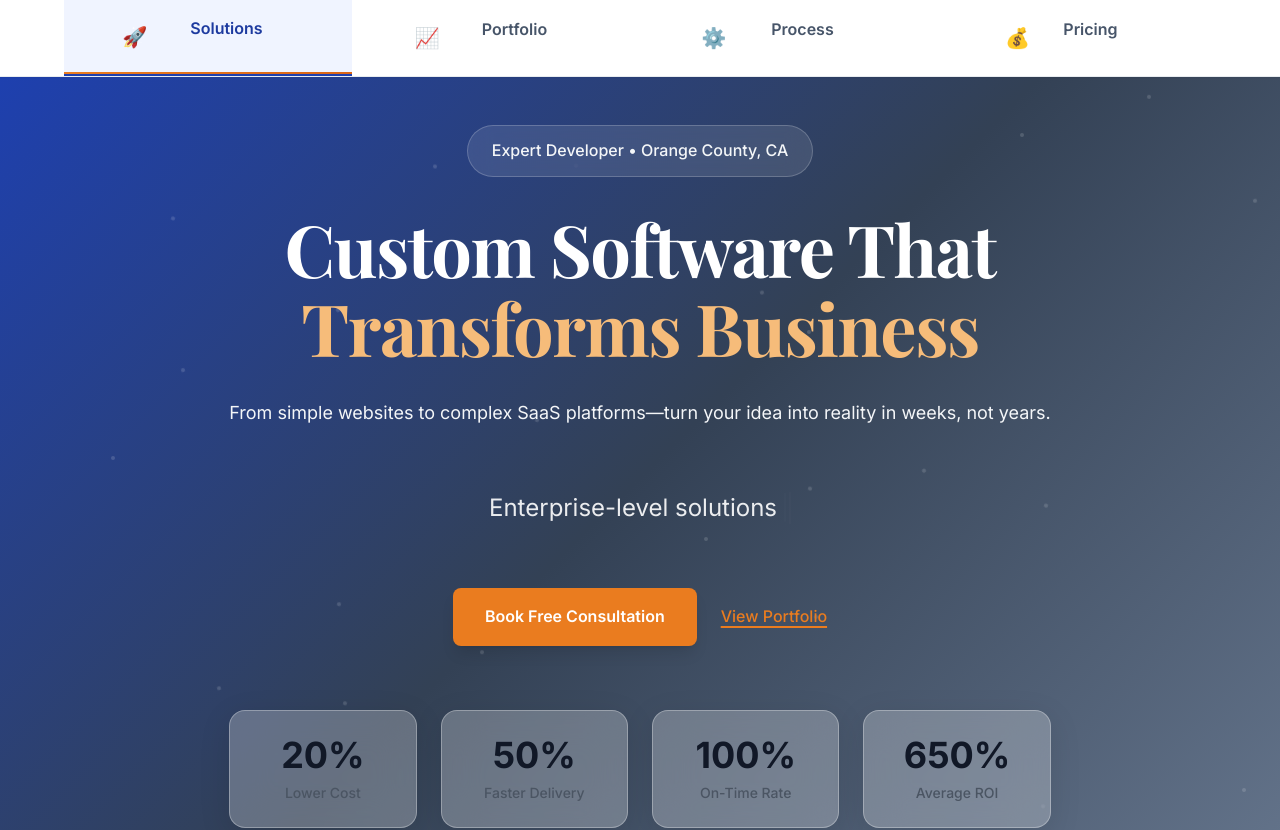
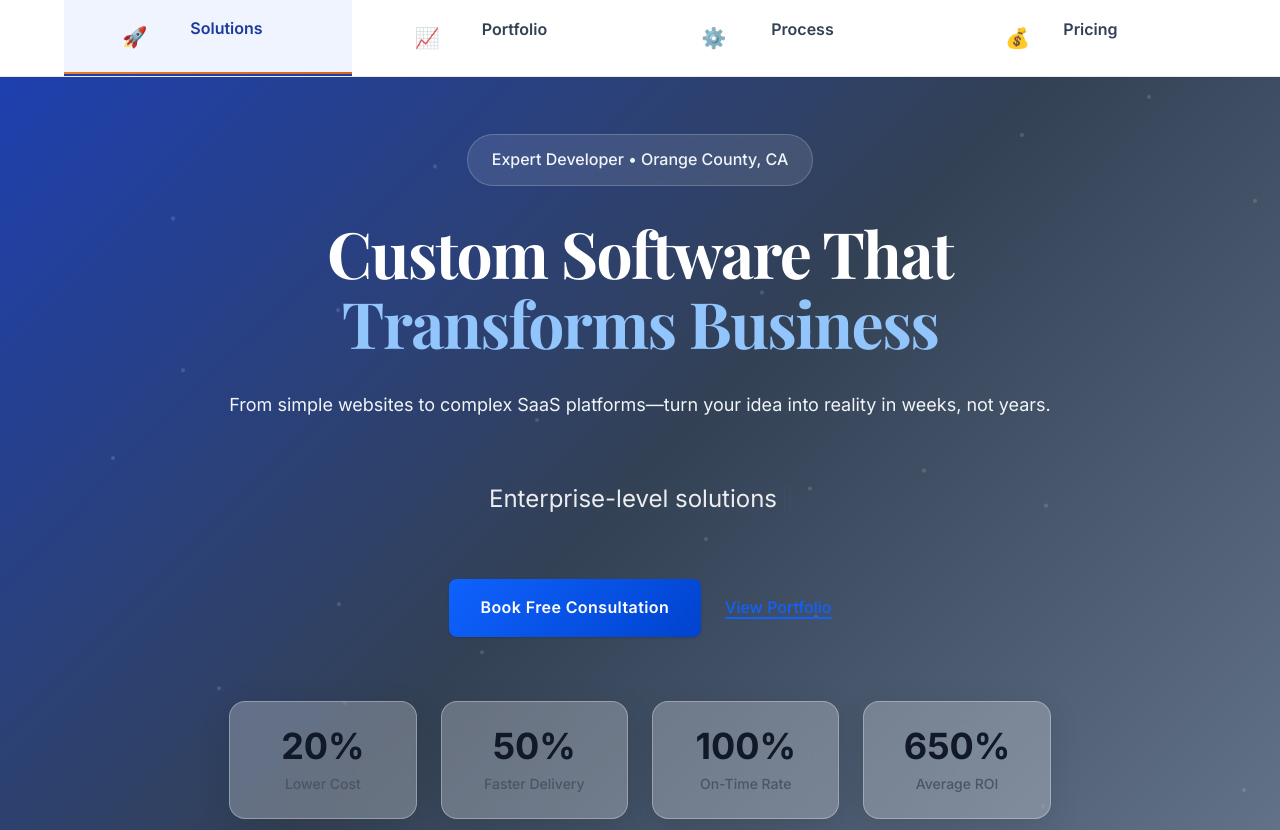
Before and after one commit to SiedahmedM/MyBusinessOS, a Next.js app: page / in a window 1280 px wide. Shown: the top 830 px of the page. Built offline with nearby package versions, Linux system fonts and the light colour scheme.

Commit message:
Feat: Remodernizing

```diff
--- a/src/app/globals.css
+++ b/src/app/globals.css
@@ -5,10 +5,11 @@
 @tailwind utilities;
 
 :root {
-  --hero-gradient: linear-gradient(135deg, #1e40af 0%, #334155 50%, #64748b 100%);
+  /* More professional gradient */
+  --hero-gradient: linear-gradient(135deg, #0f172a 0%, #1e293b 50%, #334155 100%);
   --primary-gradient: linear-gradient(135deg, #1e40af 0%, #1d3a9f 100%);
-  --accent-gradient: linear-gradient(135deg, #ea7c1f 0%, #db6515 100%);
-  --neutral-gradient: linear-gradient(135deg, #f4f6f8 0%, #e8ecf0 100%);
+  --accent-gradient: linear-gradient(135deg, #0f62fe 0%, #0043ce 100%);
+  --neutral-gradient: linear-gradient(135deg, #f8fafc 0%, #f1f5f9 100%);
 }
 
 * {
@@ -77,10 +78,11 @@ body {
   }
 }
 
+/* Refined fade-in animation */
 @keyframes fadeInUp {
   from {
     opacity: 0;
-    transform: translateY(30px);
+    transform: translateY(20px);
   }
   to {
     opacity: 1;
@@ -105,7 +107,11 @@ body {
 }
 
 .animate-fadeInUp {
-  animation: fadeInUp 0.6s ease-out forwards;
+  animation: fadeInUp 0.6s cubic-bezier(0.16, 1, 0.3, 1) forwards;
+}
+
+.animate-on-scroll {
+  animation: fadeInUp 0.6s cubic-bezier(0.16, 1, 0.3, 1) forwards;
 }
 
 .animate-cursor {
@@ -201,29 +207,51 @@ body {
 
 /* Section spacing */
 .section-padding {
-  padding: 6rem 1rem;
+  padding: 5rem 1.5rem; /* More generous padding */
 }
 
-@media (max-width: 768px) {
+@media (min-width: 768px) {
   .section-padding {
-    padding: 4rem 1rem;
+    padding: 8rem 2rem;
+  }
+}
+
+@media (max-width: 767px) {
+  .section-padding {
+    padding: 3rem 1rem;
+  }
+}
+
+/* Better paragraph spacing */
+.prose p + p {
+  margin-top: 1.5em; /* Optimal paragraph spacing */
+}
+
+/* Improved card spacing */
+.card-grid {
+  gap: 2rem;
+}
+
+@media (min-width: 1024px) {
+  .card-grid {
+    gap: 3rem;
   }
 }
 
 /* Typography hierarchy */
 .hero-title {
   font-family: 'Playfair Display', serif;
-  font-size: clamp(3rem, 8vw, 4.5rem);
+  font-size: clamp(2.5rem, 7vw, 4rem); /* Slightly more restrained */
   font-weight: 700;
   line-height: 1.1;
-  letter-spacing: -0.02em;
+  letter-spacing: -0.025em; /* Tighter letter spacing for elegance */
 }
 
 .section-title {
   font-family: 'Playfair Display', serif;
-  font-size: clamp(2rem, 6vw, 2.5rem);
+  font-size: clamp(1.75rem, 5vw, 2.25rem); /* More conservative sizing */
   font-weight: 600;
-  line-height: 1.2;
+  line-height: 1.15;
   letter-spacing: -0.01em;
 }
 
@@ -257,15 +285,27 @@ body {
 
 /* Standardized button classes */
 .btn-primary {
-  @apply px-8 py-4 bg-accent-500 text-white font-semibold rounded-lg;
-  @apply hover:bg-accent-600 focus:bg-accent-600 focus:outline-none focus:ring-2 focus:ring-accent-500 focus:ring-offset-2;
-  @apply transition-all duration-200 ease-in-out;
-  @apply shadow-lg hover:shadow-xl;
+  padding: 1rem 2rem;
+  background: linear-gradient(135deg, #0f62fe 0%, #0043ce 100%);
+  border: none;
+  border-radius: 0.5rem;
+  color: white;
+  font-weight: 600;
+  font-size: 1rem;
+  letter-spacing: 0.025em;
+  transition: all 0.2s cubic-bezier(0.4, 0, 0.2, 1);
+  box-shadow: 0 1px 3px rgba(0, 0, 0, 0.1), 0 1px 2px rgba(0, 0, 0, 0.06);
   transform: translateY(0);
 }
 
 .btn-primary:hover {
-  transform: translateY(-2px);
+  transform: translateY(-1px);
+  box-shadow: 0 4px 12px rgba(15, 98, 254, 0.4);
+}
+
+.btn-primary:focus {
+  outline: none;
+  box-shadow: 0 4px 12px rgba(15, 98, 254, 0.4), 0 0 0 3px rgba(15, 98, 254, 0.1);
 }
 
 .btn-secondary {
@@ -303,14 +343,14 @@ body {
   box-shadow: 0 10px 30px rgba(0, 0, 0, 0.2);
 }
 
-/* Card hover effects */
+/* Refined hover effects */
 .card-hover {
-  transition: all 0.3s ease;
+  transition: all 0.3s cubic-bezier(0.4, 0, 0.2, 1);
 }
 
 .card-hover:hover {
-  transform: translateY(-10px) scale(1.05);
-  box-shadow: 0 20px 40px rgba(30, 64, 175, 0.2);
+  transform: translateY(-4px);
+  box-shadow: 0 20px 40px rgba(0, 0, 0, 0.1);
 }
 
 /* Loading states */
@@ -410,6 +450,20 @@ body {
   display: none;
 }
 
+/* Better mobile typography */
+@media (max-width: 768px) {
+  .hero-title {
+    font-size: clamp(2rem, 8vw, 3rem);
+    line-height: 1.2;
+  }
+}
+
+/* Improved touch targets */
+button, .btn {
+  min-height: 44px;
+  min-width: 44px;
+}
+
 /* Improved accessibility and contrast */
 @media (prefers-reduced-motion: reduce) {
   * {
@@ -422,10 +476,10 @@ body {
 /* High contrast mode support */
 @media (prefers-contrast: high) {
   .btn-primary {
-    @apply border-2 border-white;
+    border: 2px solid white;
   }
 
   .btn-secondary {
-    @apply border-4 border-primary-700;
+    border: 4px solid #1e40af;
   }
 }
--- a/src/components/SoftwareTypeGrid/SoftwareTypeGrid.tsx
+++ b/src/components/SoftwareTypeGrid/SoftwareTypeGrid.tsx
@@ -2,6 +2,7 @@
 import { useState, useCallback } from 'react'
 import { softwareTypes } from '@/types/tabs'
 import type { SoftwareType } from '@/types/tabs'
+import { LoadingSpinner } from '@/components/common/LoadingSpinner'
 import { logger } from '@/lib/logger'
 
 interface SoftwareTypeGridProps {
@@ -46,8 +47,7 @@ export function SoftwareTypeGrid({ onTypeSelected, className = '' }: SoftwareTyp
   if (isLoading) {
     return (
       <div className="flex items-center justify-center p-8">
-        <div className="animate-spin h-8 w-8 border-2 border-purple-600 border-t-transparent rounded-full mr-3"></div>
-        <span>Loading software types...</span>
+        <LoadingSpinner message="Loading software types..." size="lg" />
       </div>
     )
   }
@@ -66,12 +66,12 @@ export function SoftwareTypeGrid({ onTypeSelected, className = '' }: SoftwareTyp
         </div>
 
         {/* Software Type Grid */}
-        <div className="grid md:grid-cols-2 lg:grid-cols-3 gap-8">
+        <div className="grid md:grid-cols-2 lg:grid-cols-3 card-grid">
           {softwareTypes.map((type) => (
             <div
               key={type.id}
               onClick={() => handleTypeClick(type)}
-              className={`group cursor-pointer bg-white rounded-xl p-6 border transition-all duration-300 hover:shadow-lg ${
+              className={`card-hover group cursor-pointer bg-white rounded-xl p-6 border transition-all duration-300 hover:shadow-lg ${
                 selectedType === type.id
                   ? 'border-accent-500 bg-accent-50/50'
                   : 'border-neutral-200 hover:border-accent-200'
--- a/src/components/TabNavigation/TabNavigation.tsx
+++ b/src/components/TabNavigation/TabNavigation.tsx
@@ -59,8 +59,8 @@ export function TabNavigation({ activeTab, onTabChange, className = '' }: TabNav
   }
 
   return (
-    <nav className={`sticky top-0 z-50 bg-white/95 backdrop-blur-md border-b border-neutral-200 transition-all duration-300 ${
-      isScrolled ? 'shadow-lg bg-white/98' : 'shadow-sm'
+    <nav className={`sticky top-0 z-50 backdrop-blur-xl bg-white/90 border-b border-neutral-200/80 transition-all duration-300 ${
+      isScrolled ? 'shadow-xl shadow-neutral-900/5 bg-white/95' : 'shadow-sm'
     } ${className}`}>
       {/* Desktop Navigation */}
       <div className="hidden md:block max-w-6xl mx-auto">
--- a/src/components/common/LoadingSpinner.tsx
+++ b/src/components/common/LoadingSpinner.tsx
@@ -13,18 +13,34 @@ export const LoadingSpinner = memo(function LoadingSpinner({
   className = ''
 }: LoadingSpinnerProps) {
   const sizeClasses = {
-    sm: 'h-6 w-6 border-2',
-    md: 'h-8 w-8 border-2',
-    lg: 'h-12 w-12 border-4'
+    sm: 'h-4 w-4',
+    md: 'h-6 w-6',
+    lg: 'h-8 w-8'
   }
 
   return (
-    <div className={`flex items-center justify-center p-8 ${className}`}>
-      <div
-        className={`${sizeClasses[size]} animate-spin border-purple-600 border-t-transparent rounded-full mr-3`}
+    <div className={`inline-flex items-center gap-2 ${className}`}>
+      <svg
+        className={`animate-spin ${sizeClasses[size]} text-current`}
+        viewBox="0 0 24 24"
         aria-label="Loading"
-      />
-      <span className="text-gray-600">{message}</span>
+      >
+        <circle
+          className="opacity-25"
+          cx="12"
+          cy="12"
+          r="10"
+          stroke="currentColor"
+          strokeWidth="4"
+          fill="none"
+        />
+        <path
+          className="opacity-75"
+          fill="currentColor"
+          d="M4 12a8 8 0 018-8V0C5.373 0 0 5.373 0 12h4zm2 5.291A7.962 7.962 0 014 12H0c0 3.042 1.135 5.824 3 7.938l3-2.647z"
+        />
+      </svg>
+      <span>{message}</span>
     </div>
   )
 })
--- a/tailwind.config.js
+++ b/tailwind.config.js
@@ -21,28 +21,28 @@ module.exports = {
           900: '#162661',
         },
         accent: {
-          50: '#fef7f0',
-          100: '#fdedd6',
-          200: '#fad8ad',
-          300: '#f6bc7a',
-          400: '#f19945',
-          500: '#ea7c1f', // Main coral/orange
-          600: '#db6515',
-          700: '#b54f14',
-          800: '#914018',
-          900: '#763617',
+          50: '#eff6ff',
+          100: '#dbeafe',
+          200: '#bfdbfe',
+          300: '#93c5fd',
+          400: '#60a5fa',
+          500: '#0f62fe', // Professional blue
+          600: '#0043ce',
+          700: '#002d9c',
+          800: '#1e3a8a',
+          900: '#1e293b',
         },
         neutral: {
-          50: '#fafbfc',
-          100: '#f4f6f8',
-          200: '#e8ecf0',
-          300: '#d6dce4',
-          400: '#b8c2d0',
-          500: '#8b96a5',
-          600: '#64748b',
-          700: '#475569',
-          800: '#334155',
-          900: '#1e293b',
+          50: '#f8fafc',
+          100: '#f1f5f9',
+          200: '#e2e8f0',
+          300: '#cbd5e1',
+          400: '#94a3b8',
+          500: '#64748b',
+          600: '#475569',
+          700: '#334155',
+          800: '#1e293b',
+          900: '#0f172a',
         }
       },
       animation: {
```
